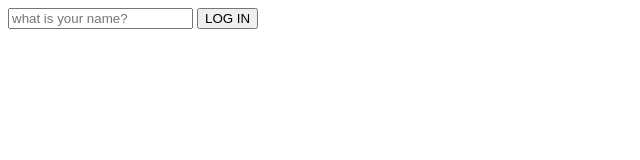
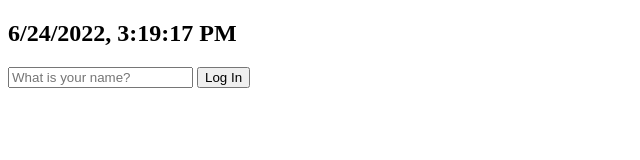
Before and after one commit to y0ungg/VanillaJS-chrome-app, a plain HTML site: page index.html in a window 1280 px wide. Shown: the whole page, without its empty margins (0-640 px from the left). Drawn offline with Linux system fonts and the light colour scheme.

Commit message:
day3 clock 구현완료

```diff
--- /dev/null
+++ b/clock.js
@@ -0,0 +1,7 @@
+const clock = document.querySelector('h2#clock');
+
+function getClock() {
+    const date = new Date().toLocaleString()
+    clock.innerText = date;
+}
+setInterval(getClock);
--- a/app.js
+++ b/greetings.js
@@ -1,32 +1,29 @@
-const loginForm = document.querySelector('#login-form')
+const loginForm = document.getElementById('login-form')
 const loginInput = document.querySelector('#login-form input')
 const greeting = document.querySelector('#greeting')
 
-const HIDDEN_CLASSNAME = "hidden";
 const USERNAME_KEY = 'username';
 
 function onLoginSubmit(event) {
     event.preventDefault();
-    loginForm.classList.add(HIDDEN_CLASSNAME);
+    loginForm.classList.add("hidden");
     const username = loginInput.value;
     localStorage.setItem(USERNAME_KEY, username);
     paintGreetings(username);
 }
 
 function paintGreetings(username) {
-    localStorage.removeItem(USERNAME_KEY);
-    greeting.classList.remove(HIDDEN_CLASSNAME);
     greeting.innerText = `Hello ${username}`;
+    greeting.classList.remove("hidden");
 }
-
-loginForm.addEventListener('submit', onLoginSubmit);
 
 const savedUsername = localStorage.getItem(USERNAME_KEY);
 
 if(savedUsername === null) {
-    loginForm.classList.remove(HIDDEN_CLASSNAME);
-    loginForm.addEventListener('submit', onLoginSubmit)
+    loginForm.classList.remove("hidden");
+    loginForm.addEventListener('submit', onLoginSubmit);
 }
 else {
+    loginForm.classList.add("hidden");
     paintGreetings(savedUsername);
 }
--- a/index.html
+++ b/index.html
@@ -7,11 +7,18 @@
     <title>Document</title>
 </head>
 <body>
-    <form id="login-form" class="hidden">
-        <input required maxlength='8' type="text" placeholder="what is your name?"></input>
-        <input type="submit" value="LOG IN"/>
-    </form>
-    <h1 id="greeting" class="hidden"></h1>
-    <script src="app.js"></script>
+    <h2 id="clock"></h2>
+    <form class="hidden" id="login-form">
+        <input
+          required
+          maxlength="15"
+          type="text"
+          placeholder="What is your name?"
+        />
+        <input type="submit" value="Log In" />
+      </form>
+      <h1 class="hidden" id="greeting"></h1>
+    <script src="greetings.js"></script>
+    <script src="clock.js"></script>
 </body>
 </html>
```
Also changed, not shown: 1 other file.
